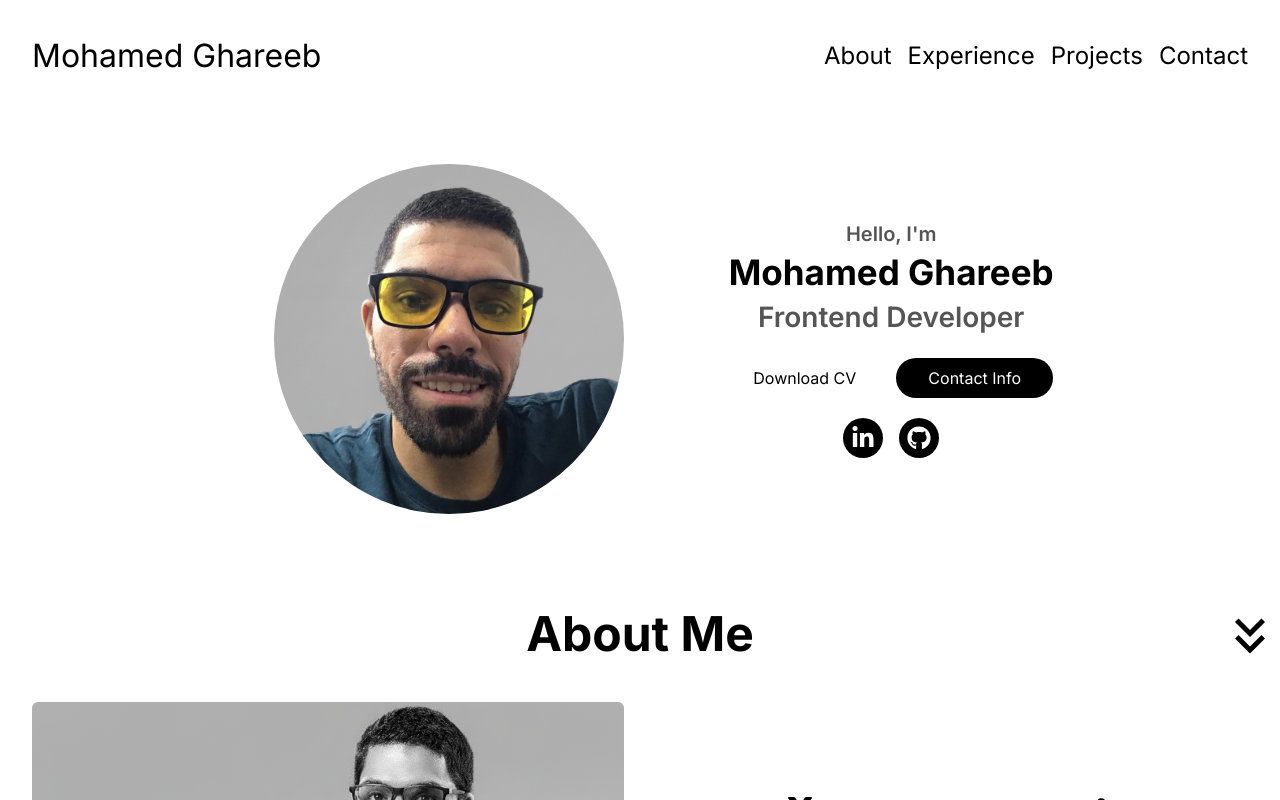
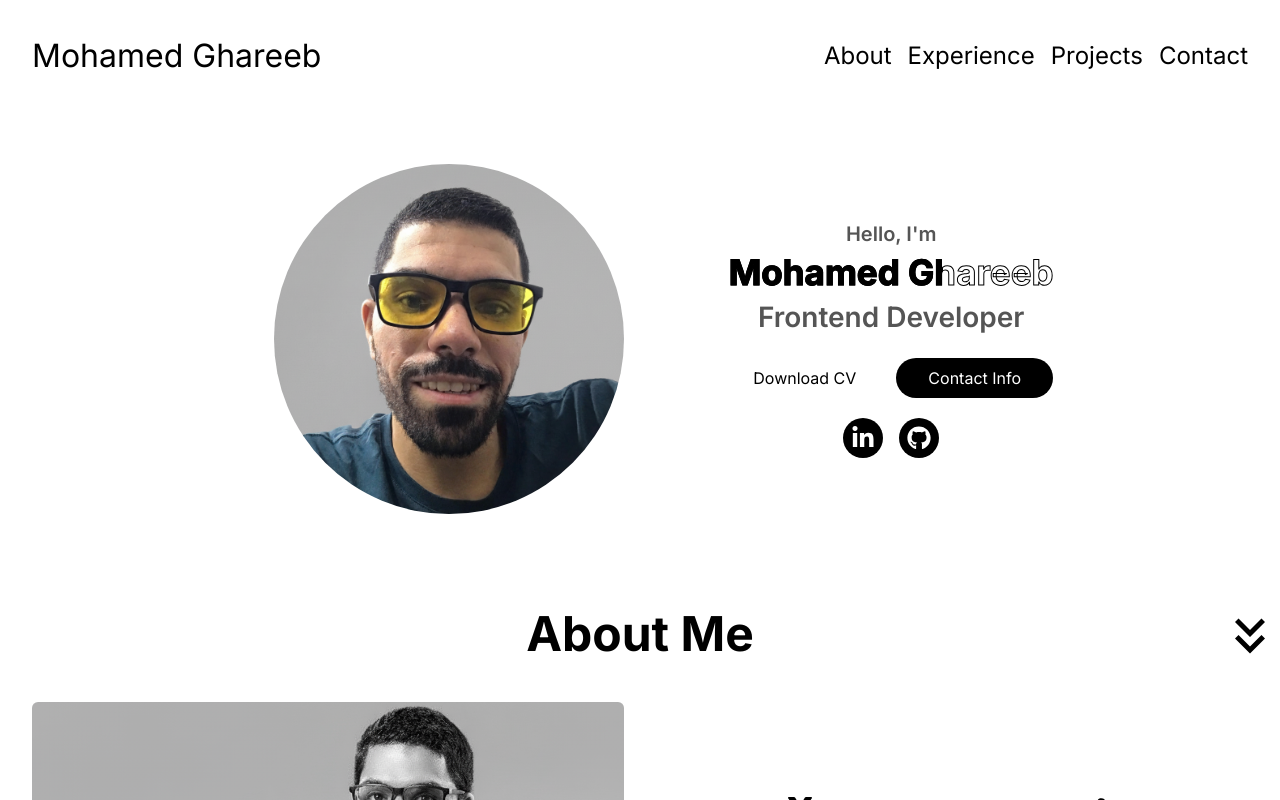
Before and after one commit to ghareebOoo/myPortfolio, a Next.js app: page / in a window 1280 px wide. Shown: the top 800 px of the page. Built offline with nearby package versions, Linux system fonts and the light colour scheme.

Commit message:
nine commit

```diff
--- a/app/globals.css
+++ b/app/globals.css
@@ -18,14 +18,42 @@
   }
 }
 
-/* body {
-  background: var(--background);
-  color: var(--foreground);
-  font-family: Arial, Helvetica, sans-serif;
-} */
 
 @layer baseP{
   body{
     @apply font-inter bg-white
   }
 }
+
+
+  .stroke {
+  -webkit-text-stroke: 1px black;
+  -webkit-text-fill-color: white;
+  position: relative;
+  display: block;
+  width: fit-content;
+  margin: 4px auto
+}
+
+.stroke::before {
+  content: attr(data-text);
+  position: absolute;
+  top: 0;
+  left: 0;
+  -webkit-text-stroke: 1px black;
+  -webkit-text-fill-color: black;
+  width: 0;
+  overflow: hidden;
+  white-space: nowrap;
+  transition: width 2s;
+  animation: fill 5s infinite;
+}
+
+@keyframes fill {
+  0%, 100% {
+    width: 0%;
+  }
+  50% {
+    width: 100%;
+  }
+}
--- a/components/Hero.tsx
+++ b/components/Hero.tsx
@@ -17,7 +17,7 @@ export default function Hero() {
             <motion.div initial={{x: 100 , opacity: 0}} whileInView={{x: 0 , opacity: 1}} viewport={{once: true}} transition={{duration: 0.7 , ease: "linear"}} className='w-full lg:max-w-[50%] flex flex-col gap-5'>
                 <div>
                     <p className='text-xl text-[#555555] text-center font-semibold'>Hello, I{`'`}m</p>
-                    <h2 className='my-1 font-bold text-[28px] md:text-[35px] text-center leading-[40px]'>Mohamed Ghareeb</h2>
+                    <h2 className='font-bold text-[28px] md:text-[35px] text-center leading-[40px] stroke' data-text="Mohamed Ghareeb">Mohamed Ghareeb</h2>
                     <p className='text-[28px] text-[#555555] text-center font-semibold'>Frontend Developer</p>
                 </div>
                 <div className='flex flex-col md:flex-row items-center gap-4 justify-center'>
```
